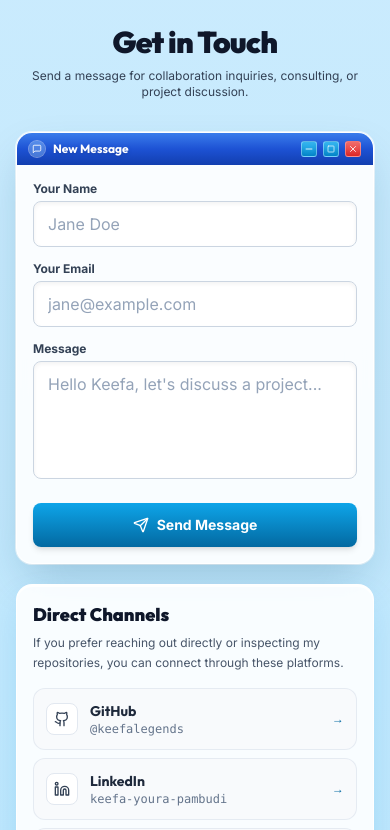
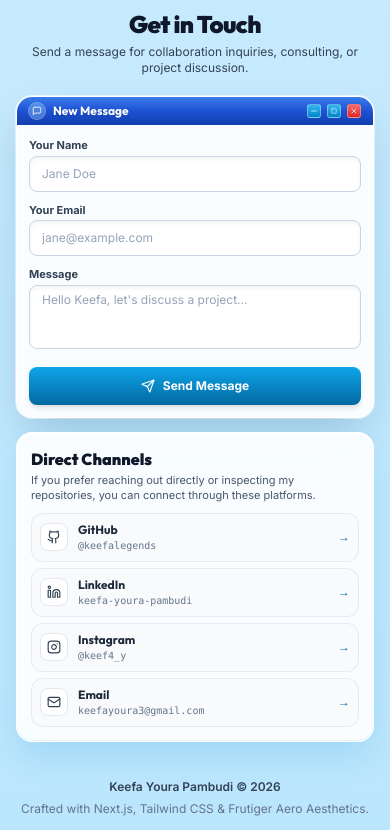
Before and after one commit to keefalegends/whoami, a Next.js app: page / in a window 390 px wide. Shown: the part 3400-4230 px from the top of the page. Built offline with nearby package versions, Linux system fonts and the light colour scheme.

Commit message:
feat(contact): compact new message form and direct channels for mobile viewport

```diff
--- a/src/components/contact-section.tsx
+++ b/src/components/contact-section.tsx
@@ -58,18 +58,18 @@ export function ContactSection() {
   return (
     <section
       id="contact"
-      className="min-h-dvh flex flex-col justify-center snap-start relative py-12 sm:py-16 px-4 sm:px-6 max-w-5xl mx-auto z-10 w-full"
+      className="min-h-dvh flex flex-col justify-center snap-start relative py-8 sm:py-16 px-4 sm:px-6 max-w-5xl mx-auto z-10 w-full"
     >
-      <div className="text-center mb-8 sm:mb-12">
-        <h2 className="font-outfit font-black text-3xl sm:text-4xl md:text-5xl text-slate-900 tracking-tight">
+      <div className="text-center mb-5 sm:mb-12">
+        <h2 className="font-outfit font-black text-2xl sm:text-4xl md:text-5xl text-slate-900 tracking-tight">
           Get in Touch
         </h2>
-        <p className="font-inter text-slate-700 text-xs sm:text-sm md:text-base mt-2 max-w-xl mx-auto px-2">
+        <p className="font-inter text-slate-700 text-xs sm:text-sm md:text-base mt-1 max-w-xl mx-auto px-2">
           Send a message for collaboration inquiries, consulting, or project discussion.
         </p>
       </div>
 
-      <div className="grid grid-cols-1 md:grid-cols-12 gap-5 sm:gap-8 items-start w-full">
+      <div className="grid grid-cols-1 md:grid-cols-12 gap-3.5 sm:gap-8 items-start w-full">
         {/* Left: Message Dialog Form */}
         <motion.div
           initial={{ opacity: 0, x: -15 }}
@@ -79,7 +79,7 @@ export function ContactSection() {
           className="md:col-span-7 rounded-2xl overflow-hidden shadow-xp-window border border-white/95 bg-white/90 backdrop-blur-md w-full"
         >
           {/* XP Messenger Title Bar */}
-          <div className="bg-xp-titlebar px-3 sm:px-4 py-2 sm:py-2.5 flex items-center justify-between select-none gap-2">
+          <div className="bg-xp-titlebar px-3 sm:px-4 py-1.5 sm:py-2.5 flex items-center justify-between select-none gap-2">
             <div className="flex items-center gap-2 min-w-0 flex-1">
               <div className="w-4 h-4 rounded-full bg-sky-200/30 flex items-center justify-center text-white ring-1 ring-white/40 flex-shrink-0">
                 <MessageSquare className="w-2.5 h-2.5" />
@@ -90,30 +90,30 @@ export function ContactSection() {
             </div>
 
             <div className="flex items-center gap-1.5 flex-shrink-0">
-              <div className="w-4 h-4 rounded-[3px] bg-gradient-to-b from-sky-400 to-sky-600 border border-sky-200/50 flex items-center justify-center text-white shadow-inner">
-                <Minus className="w-2.5 h-2.5" />
+              <div className="w-3.5 h-3.5 sm:w-4 sm:h-4 rounded-[3px] bg-gradient-to-b from-sky-400 to-sky-600 border border-sky-200/50 flex items-center justify-center text-white shadow-inner">
+                <Minus className="w-2 sm:w-2.5 h-2 sm:h-2.5" />
               </div>
-              <div className="w-4 h-4 rounded-[3px] bg-gradient-to-b from-sky-400 to-sky-600 border border-sky-200/50 flex items-center justify-center text-white shadow-inner">
-                <Square className="w-2 h-2" />
+              <div className="w-3.5 h-3.5 sm:w-4 sm:h-4 rounded-[3px] bg-gradient-to-b from-sky-400 to-sky-600 border border-sky-200/50 flex items-center justify-center text-white shadow-inner">
+                <Square className="w-1.5 sm:w-2 h-1.5 sm:h-2" />
               </div>
-              <div className="w-4 h-4 rounded-[3px] bg-gradient-to-b from-red-400 to-red-600 border border-red-300/60 flex items-center justify-center text-white shadow-inner">
-                <X className="w-2.5 h-2.5" />
+              <div className="w-3.5 h-3.5 sm:w-4 sm:h-4 rounded-[3px] bg-gradient-to-b from-red-400 to-red-600 border border-red-300/60 flex items-center justify-center text-white shadow-inner">
+                <X className="w-2 sm:w-2.5 h-2 sm:h-2.5" />
               </div>
             </div>
           </div>
 
           {/* Form Body */}
-          <form onSubmit={handleSubmit} className="p-4 sm:p-6 space-y-3.5 sm:space-y-4">
+          <form onSubmit={handleSubmit} className="p-3 sm:p-6 space-y-2.5 sm:space-y-4">
             {submitted ? (
               <motion.div
                 initial={{ opacity: 0, scale: 0.95 }}
                 animate={{ opacity: 1, scale: 1 }}
-                className="py-8 sm:py-10 text-center space-y-3"
+                className="py-6 sm:py-10 text-center space-y-2 sm:space-y-3"
               >
-                <div className="w-12 h-12 rounded-full bg-emerald-100 border border-emerald-400 text-emerald-600 flex items-center justify-center mx-auto shadow-sm">
-                  <CheckCircle2 className="w-6 h-6" />
+                <div className="w-10 h-10 sm:w-12 sm:h-12 rounded-full bg-emerald-100 border border-emerald-400 text-emerald-600 flex items-center justify-center mx-auto shadow-sm">
+                  <CheckCircle2 className="w-5 h-5 sm:w-6 sm:h-6" />
                 </div>
-                <h3 className="font-outfit font-black text-lg sm:text-xl text-slate-900">
+                <h3 className="font-outfit font-black text-base sm:text-xl text-slate-900">
                   Message Sent
                 </h3>
                 <p className="text-xs sm:text-sm font-inter text-slate-600 max-w-sm mx-auto">
@@ -123,7 +123,7 @@ export function ContactSection() {
             ) : (
               <>
                 <div>
-                  <label htmlFor="name-input" className="block text-xs font-bold text-slate-700 mb-1">
+                  <label htmlFor="name-input" className="block text-[11px] sm:text-xs font-bold text-slate-700 mb-0.5 sm:mb-1">
                     Your Name
                   </label>
                   <input
@@ -133,12 +133,12 @@ export function ContactSection() {
                     placeholder="Jane Doe"
                     value={formData.name}
                     onChange={(e) => setFormData({ ...formData, name: e.target.value })}
-                    className="w-full px-3.5 py-2.5 sm:py-3 rounded-lg bg-white border border-slate-300 text-slate-900 text-base sm:text-sm placeholder:text-slate-400 focus:outline-none focus:ring-2 focus:ring-sky-500/40 focus:border-sky-500 shadow-inner min-h-[42px]"
+                    className="w-full px-3 py-1.5 sm:py-3 rounded-lg bg-white border border-slate-300 text-slate-900 text-xs sm:text-sm placeholder:text-slate-400 focus:outline-none focus:ring-2 focus:ring-sky-500/40 focus:border-sky-500 shadow-inner min-h-[36px] sm:min-h-[42px]"
                   />
                 </div>
 
                 <div>
-                  <label htmlFor="email-input" className="block text-xs font-bold text-slate-700 mb-1">
+                  <label htmlFor="email-input" className="block text-[11px] sm:text-xs font-bold text-slate-700 mb-0.5 sm:mb-1">
                     Your Email
                   </label>
                   <input
@@ -148,31 +148,31 @@ export function ContactSection() {
                     placeholder="jane@example.com"
                     value={formData.email}
                     onChange={(e) => setFormData({ ...formData, email: e.target.value })}
-                    className="w-full px-3.5 py-2.5 sm:py-3 rounded-lg bg-white border border-slate-300 text-slate-900 text-base sm:text-sm placeholder:text-slate-400 focus:outline-none focus:ring-2 focus:ring-sky-500/40 focus:border-sky-500 shadow-inner min-h-[42px]"
+                    className="w-full px-3 py-1.5 sm:py-3 rounded-lg bg-white border border-slate-300 text-slate-900 text-xs sm:text-sm placeholder:text-slate-400 focus:outline-none focus:ring-2 focus:ring-sky-500/40 focus:border-sky-500 shadow-inner min-h-[36px] sm:min-h-[42px]"
                   />
                 </div>
 
                 <div>
-                  <label htmlFor="message-input" className="block text-xs font-bold text-slate-700 mb-1">
+                  <label htmlFor="message-input" className="block text-[11px] sm:text-xs font-bold text-slate-700 mb-0.5 sm:mb-1">
                     Message
                   </label>
                   <textarea
                     id="message-input"
                     required
-                    rows={4}
+                    rows={3}
                     placeholder="Hello Keefa, let's discuss a project..."
                     value={formData.message}
                     onChange={(e) => setFormData({ ...formData, message: e.target.value })}
-                    className="w-full px-3.5 py-2.5 sm:py-3 rounded-lg bg-white border border-slate-300 text-slate-900 text-base sm:text-sm placeholder:text-slate-400 focus:outline-none focus:ring-2 focus:ring-sky-500/40 focus:border-sky-500 shadow-inner resize-none min-h-[90px]"
+                    className="w-full px-3 py-1.5 sm:py-3 rounded-lg bg-white border border-slate-300 text-slate-900 text-xs sm:text-sm placeholder:text-slate-400 focus:outline-none focus:ring-2 focus:ring-sky-500/40 focus:border-sky-500 shadow-inner resize-none min-h-[64px] sm:min-h-[90px]"
                   />
                 </div>
 
-                <div className="pt-1">
+                <div className="pt-0.5 sm:pt-1">
                   <button
                     type="submit"
-                    className="w-full py-2.5 sm:py-3 px-4 rounded-lg bg-gradient-to-b from-sky-500 to-sky-700 text-white font-bold text-sm shadow-md hover:from-sky-400 hover:to-sky-600 active:scale-[0.99] transition-all flex items-center justify-center gap-2 min-h-[44px]"
+                    className="w-full py-2 sm:py-3 px-4 rounded-lg bg-gradient-to-b from-sky-500 to-sky-700 text-white font-bold text-xs sm:text-sm shadow-md hover:from-sky-400 hover:to-sky-600 active:scale-[0.99] transition-all flex items-center justify-center gap-2 min-h-[38px] sm:min-h-[44px]"
                   >
-                    <Send className="w-4 h-4" />
+                    <Send className="w-3.5 h-3.5 sm:w-4 sm:h-4" />
                     <span>Send Message</span>
                   </button>
                 </div>
@@ -187,18 +187,18 @@ export function ContactSection() {
           whileInView={{ opacity: 1, x: 0 }}
           viewport={{ once: true }}
           transition={{ duration: 0.4 }}
-          className="md:col-span-5 rounded-2xl bg-white/90 backdrop-blur-md border border-white/95 p-4 sm:p-6 shadow-aero-card space-y-4 w-full"
+          className="md:col-span-5 rounded-2xl bg-white/90 backdrop-blur-md border border-white/95 p-3.5 sm:p-6 shadow-aero-card space-y-2.5 sm:space-y-4 w-full"
         >
           <div>
-            <h3 className="font-outfit font-black text-lg sm:text-xl text-slate-900 mb-1 sm:mb-2">
+            <h3 className="font-outfit font-black text-base sm:text-xl text-slate-900 mb-0.5 sm:mb-2">
               Direct Channels
             </h3>
-            <p className="font-inter text-xs sm:text-sm text-slate-600 leading-relaxed">
+            <p className="font-inter text-[11px] sm:text-sm text-slate-600 leading-snug sm:leading-relaxed">
               If you prefer reaching out directly or inspecting my repositories, you can connect through these platforms.
             </p>
           </div>
 
-          <div className="space-y-2">
+          <div className="space-y-1.5 sm:space-y-2">
             {socials.map((soc) => {
               const Icon = soc.icon;
               return (
@@ -207,17 +207,17 @@ export function ContactSection() {
                   href={soc.href}
                   target="_blank"
                   rel="noopener noreferrer"
-                  className="flex items-center justify-between p-3 rounded-xl bg-slate-50 border border-slate-200/80 hover:border-sky-300 hover:bg-sky-50/50 transition-colors group min-h-[44px]"
+                  className="flex items-center justify-between p-2 sm:p-3 rounded-xl bg-slate-50 border border-slate-200/80 hover:border-sky-300 hover:bg-sky-50/50 transition-colors group min-h-[38px] sm:min-h-[44px]"
                 >
-                  <div className="flex items-center gap-3">
-                    <div className="w-8 h-8 rounded-lg bg-white border border-slate-200 text-slate-700 flex items-center justify-center flex-shrink-0">
-                      <Icon className="w-4 h-4" />
+                  <div className="flex items-center gap-2.5 sm:gap-3">
+                    <div className="w-7 h-7 sm:w-8 sm:h-8 rounded-lg bg-white border border-slate-200 text-slate-700 flex items-center justify-center flex-shrink-0">
+                      <Icon className="w-3.5 h-3.5 sm:w-4 sm:h-4" />
                     </div>
                     <div>
-                      <h4 className="font-outfit font-bold text-sm text-slate-800">
+                      <h4 className="font-outfit font-bold text-xs sm:text-sm text-slate-800">
                         {soc.name}
                       </h4>
-                      <p className="text-xs font-mono text-slate-500">
+                      <p className="text-[10px] sm:text-xs font-mono text-slate-500">
                         {soc.handle}
                       </p>
                     </div>
@@ -233,8 +233,8 @@ export function ContactSection() {
       </div>
 
       {/* Grounded Clean Footer inside the final slide */}
-      <div className="mt-8 sm:mt-12 pt-6 border-t border-sky-200/50 text-center w-full">
-        <div className="flex flex-col sm:flex-row items-center justify-between gap-2 text-xs text-slate-500 font-inter">
+      <div className="mt-5 sm:mt-12 pt-4 sm:pt-6 border-t border-sky-200/50 text-center w-full">
+        <div className="flex flex-col sm:flex-row items-center justify-between gap-1.5 text-xs text-slate-500 font-inter">
           <p className="font-semibold text-slate-700">
             Keefa Youra Pambudi &copy; 2026
           </p>
```
